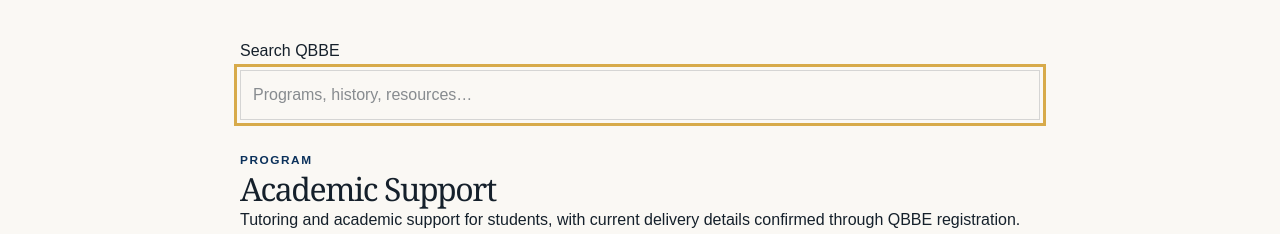
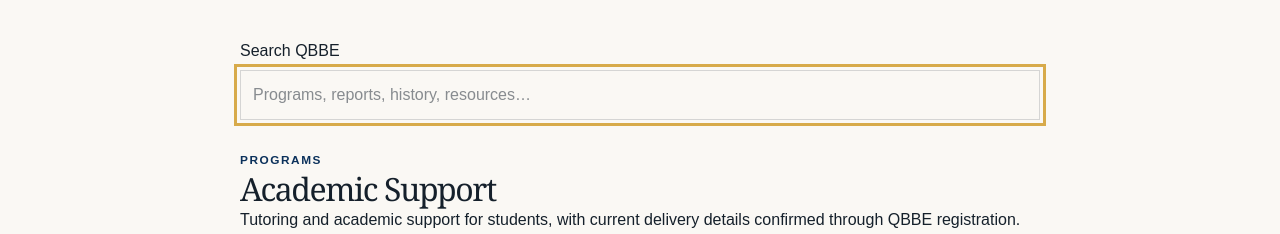
Before and after one commit to Chxmdi/QBBE-web, a Next.js app: page /en/search in a window 1280 px wide. Shown: the part 564-798 px from the top of the page. Built offline with nearby package versions, Linux system fonts and the light colour scheme.

Commit message:
feat: expand QBBE public content search

```diff
--- a/components/search-page.tsx
+++ b/components/search-page.tsx
@@ -2,17 +2,24 @@
 
 import Link from "next/link";
 import { useMemo, useState } from "react";
-import { pages, programs } from "@/lib/content";
 import { localePath, type Locale } from "@/lib/i18n";
+import { publicSearchEntries, type SearchResultKind } from "@/lib/search";
+
+const resultKinds: SearchResultKind[] = ["program", "page", "report", "faq"];
+const resultLabels: Record<SearchResultKind, Record<Locale, string>> = {
+  program: { en: "Programs", fr: "Programmes" },
+  page: { en: "Pages", fr: "Pages" },
+  report: { en: "Reports", fr: "Rapports" },
+  faq: { en: "Frequently asked questions", fr: "Foire aux questions" },
+};
 
 export function SearchPage({ locale }: { locale: Locale }) {
   const [query, setQuery] = useState("");
   const results = useMemo(() => {
     const needle = query.trim().toLowerCase();
-    const programResults = programs.map((item) => ({ type: locale === "en" ? "Program" : "Programme", title: item.title[locale], href: `/programs/${item.slug}`, description: item.summary[locale] }));
-    const pageResults = Object.entries(pages).map(([path, item]) => ({ type: locale === "en" ? "Page" : "Page", title: item.title[locale], href: `/${path}`, description: item.lead[locale] }));
-    return [...programResults, ...pageResults].filter((item) => !needle || `${item.title} ${item.description}`.toLowerCase().includes(needle));
+    return publicSearchEntries(locale).filter((item) => !needle || `${item.title} ${item.description}`.toLowerCase().includes(needle));
   }, [locale, query]);
+  const groups = resultKinds.map((kind) => ({ kind, results: results.filter((result) => result.kind === kind) })).filter((group) => group.results.length > 0);
 
-  return <><section className="page-hero"><div className="shell"><p className="eyebrow">{locale === "en" ? "Search" : "Recherche"}</p><h1 className="display">{locale === "en" ? "Find what you need." : "Trouvez ce qu’il vous faut."}</h1></div></section><section className="section"><div className="shell" style={{ maxWidth: 800 }}><label className="field"><span>{locale === "en" ? "Search QBBE" : "Rechercher sur QBBE"}</span><input autoFocus value={query} onChange={(event) => setQuery(event.target.value)} placeholder={locale === "en" ? "Programs, history, resources…" : "Programmes, histoire, ressources…"} /></label><div className="search-results" aria-live="polite">{results.map((result) => <Link key={result.href} className="search-result" href={localePath(locale, result.href)}><p className="eyebrow" style={{ color: "var(--blue)" }}>{result.type}</p><h2 className="display" style={{ fontSize: "2rem", margin: ".25rem 0" }}>{result.title}</h2><p>{result.description}</p></Link>)}{query && !results.length && <p>{locale === "en" ? "No results found." : "Aucun résultat trouvé."}</p>}</div></div></section></>;
+  return <><section className="page-hero"><div className="shell"><p className="eyebrow">{locale === "en" ? "Search" : "Recherche"}</p><h1 className="display">{locale === "en" ? "Find what you need." : "Trouvez ce qu’il vous faut."}</h1></div></section><section className="section"><div className="shell" style={{ maxWidth: 800 }}><label className="field"><span>{locale === "en" ? "Search QBBE" : "Rechercher sur QBBE"}</span><input autoFocus value={query} onChange={(event) => setQuery(event.target.value)} placeholder={locale === "en" ? "Programs, reports, history, resources…" : "Programmes, rapports, histoire, ressources…"} /></label><div className="search-results" aria-live="polite">{groups.map((group) => <section key={group.kind} aria-label={resultLabels[group.kind][locale]}><p className="eyebrow" style={{ color: "var(--blue)", marginTop: "2rem" }}>{resultLabels[group.kind][locale]}</p>{group.results.map((result) => <Link key={`${result.kind}-${result.title}`} className="search-result" href={localePath(locale, result.href)}><h2 className="display" style={{ fontSize: "2rem", margin: ".25rem 0" }}>{result.title}</h2><p>{result.description}</p></Link>)}</section>)}{query && !results.length && <p>{locale === "en" ? "No results found." : "Aucun résultat trouvé."}</p>}</div></div></section></>;
 }
--- /dev/null
+++ b/lib/search.ts
@@ -0,0 +1,13 @@
+import { faqs, pages, programs, reports } from "@/lib/content";
+import type { Locale } from "@/lib/i18n";
+
+export type SearchResultKind = "program" | "page" | "report" | "faq";
+export type SearchEntry = { kind: SearchResultKind; title: string; description: string; href: string };
+
+export function publicSearchEntries(locale: Locale): SearchEntry[] {
+  const programEntries = programs.map((program) => ({ kind: "program" as const, title: program.title[locale], description: (program.shortSummary ?? program.summary)[locale], href: `/programs/${program.slug}` }));
+  const pageEntries = Object.entries(pages).map(([path, page]) => ({ kind: "page" as const, title: page.title[locale], description: page.lead[locale], href: `/${path}` }));
+  const reportEntries = reports.map((report) => ({ kind: "report" as const, title: report.title[locale], description: report.description[locale], href: report.type === "financial-statement" ? "/impact/financial-transparency" : "/impact/reports" }));
+  const faqEntries = faqs.map((faq) => ({ kind: "faq" as const, title: faq.question[locale], description: faq.answer[locale], href: "/resources/faq" }));
+  return [...programEntries, ...pageEntries, ...reportEntries, ...faqEntries];
+}
```
Also changed, not shown: 2 other files (tests, documents, lock files or other folders).
